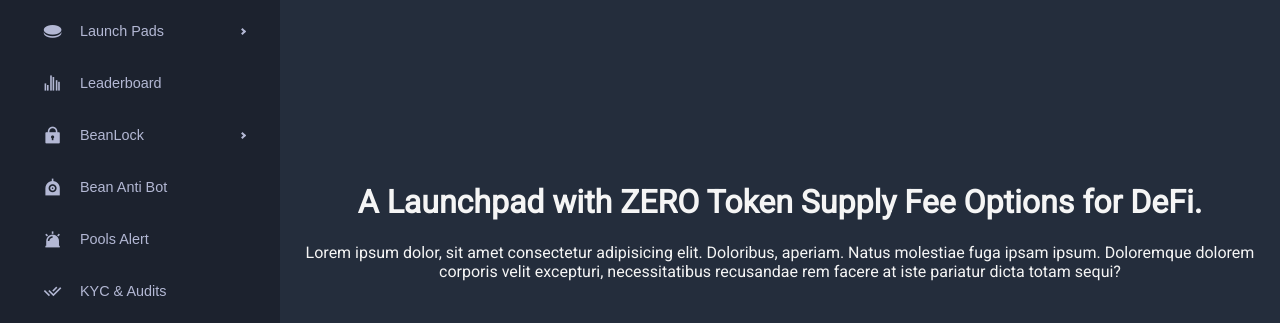
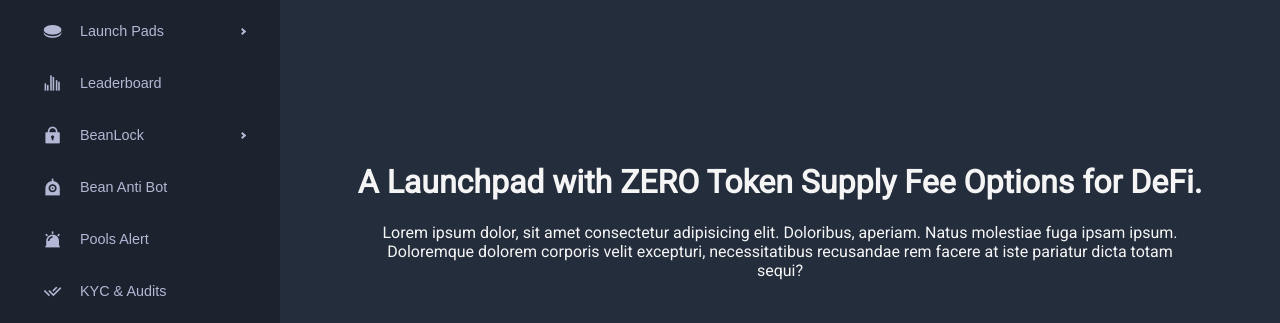
Before and after one commit to s13bp/beanpad, a plain HTML site: page index.html in a window 1280 px wide. Shown: the part 122-445 px from the top of the page. Drawn offline with nearby package versions, Linux system fonts and the light colour scheme; a script that the page names is missing.

Commit message:
Add files via upload

```diff
--- a/index.html
+++ b/index.html
@@ -418,12 +418,13 @@
 
         </header>
         <main class="content" style="background-color:#242d3c; color: #f5f5f5;">
+          <script type="text/javascript" src="https://files.coinmarketcap.com/static/widget/coinMarquee.js"></script><div id="coinmarketcap-widget-marquee" coins="1,1027,825,1839,5426,2010,3408,3890,5805,5994" currency="USD" theme="dark" transparent="false" show-symbol-logo="false" style="padding:0px 0px " ></div>
           <div class="container-sm center-xs" style="padding-top: 200px;">
             <h1 >
               A Launchpad with ZERO Token Supply Fee Options for DeFi.
 
             </h1>
-            <p >
+            <p style="padding-left:10%; padding-right:10%;">
               Lorem ipsum dolor, sit amet consectetur adipisicing elit. Doloribus, aperiam. Natus molestiae fuga ipsam ipsum. Doloremque dolorem corporis velit excepturi, necessitatibus recusandae rem facere at iste pariatur dicta totam sequi?
             </p>
 
--- a/main.css
+++ b/main.css
@@ -382,7 +382,6 @@
   padding: 20px;
 }
 .layout .content {
-  padding: 20px;
   display: flex;
   flex-direction: column;
 }
```
Also changed, not shown: 1 other file.
